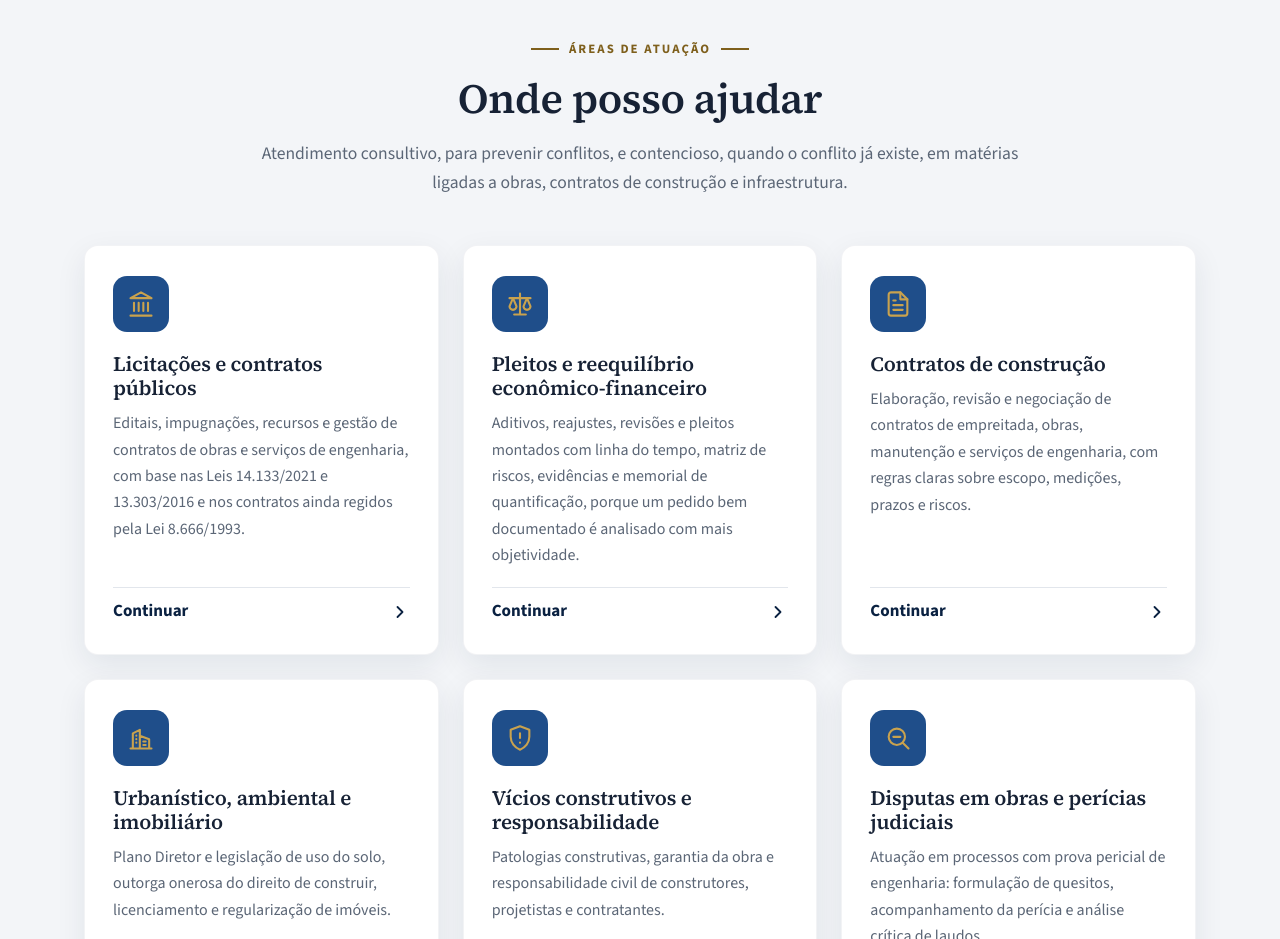
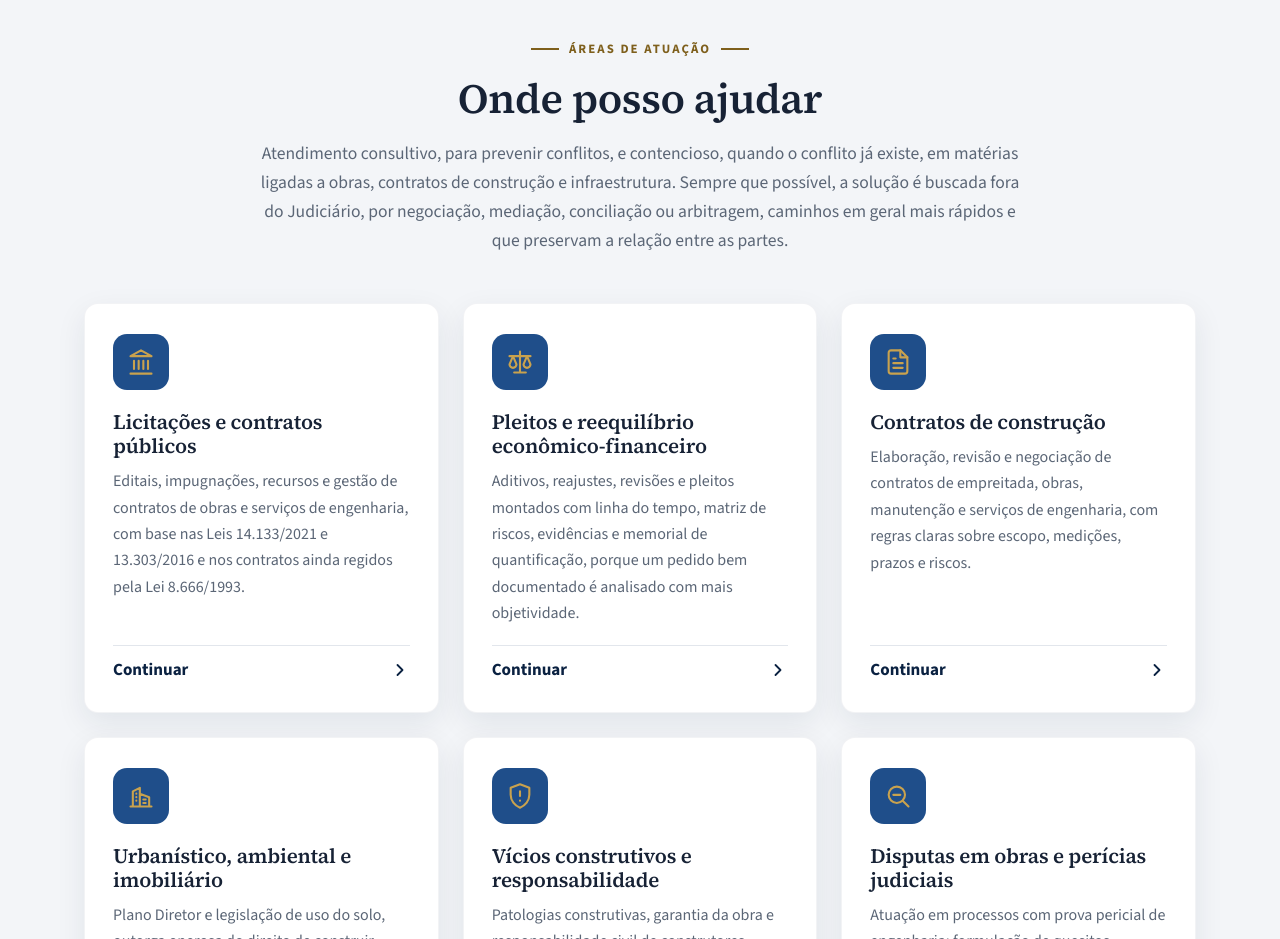
Before and after one commit to iscjunior-design/icaj-site, a plain HTML site: page index.html in a window 1280 px wide. Shown: the part 2960-3899 px from the top of the page. Drawn offline with Linux system fonts and the light colour scheme.

Commit message:
Áreas de atuação: menciona negociação, mediação, conciliação e arbitragem
Co-Authored-By: Claude Opus 5.5 <noreply@anthropic.com>
Claude-Session: https://claude.ai/code/session_01JMLYXmAgyZGXGcZu5dDrdW

```diff
--- a/index.html
+++ b/index.html
@@ -533,7 +533,7 @@
         <div class="section-head center reveal">
           <span class="kicker">Áreas de atuação</span>
           <h2 id="atuacao-title">Onde posso ajudar</h2>
-          <p>Atendimento consultivo, para prevenir conflitos, e contencioso, quando o conflito já existe, em matérias ligadas a obras, contratos de construção e infraestrutura.</p>
+          <p>Atendimento consultivo, para prevenir conflitos, e contencioso, quando o conflito já existe, em matérias ligadas a obras, contratos de construção e infraestrutura. Sempre que possível, a solução é buscada fora do Judiciário, por negociação, mediação, conciliação ou arbitragem, caminhos em geral mais rápidos e que preservam a relação entre as partes.</p>
         </div>
         <div class="areas">
           <article class="card reveal" id="area-licitacoes">
```
